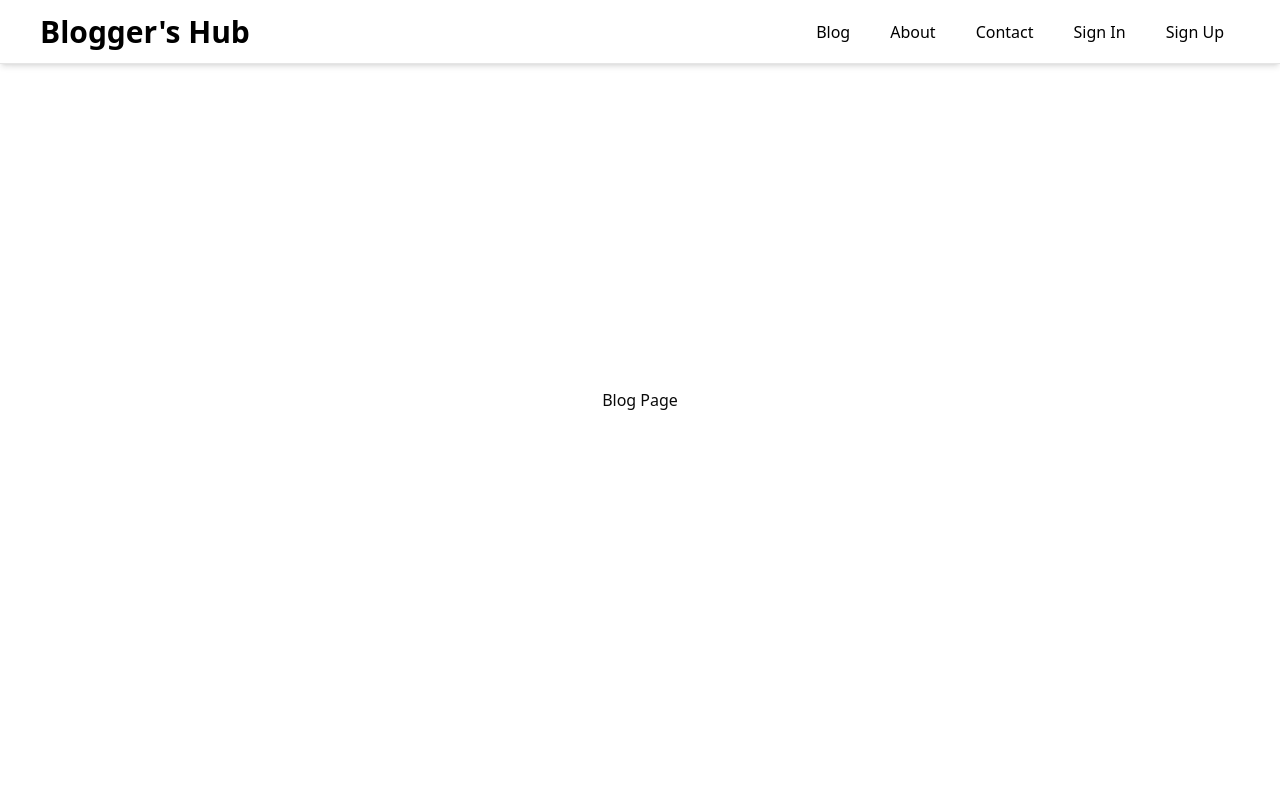
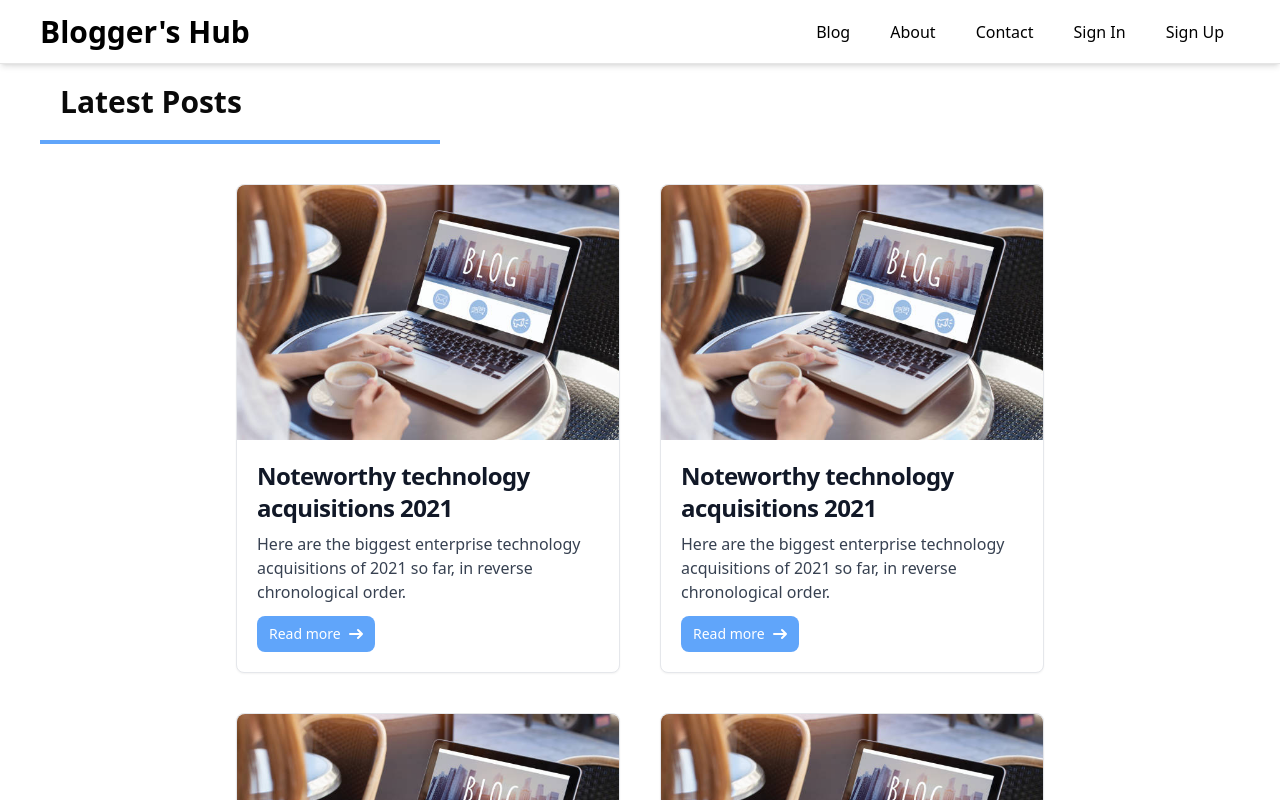
Before and after one commit to rajesh-ranjan-git/bloggershub, a Next.js app in the folder bloggershub/: page /blog in a window 1280 px wide. Shown: the top 800 px of the page. Built offline with nearby package versions, Linux system fonts and the light colour scheme.

Commit message:
Latest blogs and Blog page UI

```diff
--- a/bloggershub/src/app/blog/page.jsx
+++ b/bloggershub/src/app/blog/page.jsx
@@ -1,7 +1,30 @@
+import BlogCard from "@/components/blogCard/blogCard";
+
 const Blog = () => {
   return (
-    <section className="flex justify-center items-center px-10 w-screen h-screen">
-      Blog Page
+    <section className="flex justify-center pt-16 w-screen">
+      <div className="flex flex-col justify-center px-10">
+        <div className="p-5 border-b-4 border-blue-400 w-full xl:w-1/3 font-semibold text-3xl xl:text-left text-center">
+          Latest Posts
+        </div>
+        <div className="flex md:flex-row flex-col flex-wrap justify-center gap-10 py-10 w-full">
+          <BlogCard />
+          <BlogCard />
+          <BlogCard />
+          <BlogCard />
+          <BlogCard />
+          <BlogCard />
+          <BlogCard />
+          <BlogCard />
+          <BlogCard />
+          <BlogCard />
+          <BlogCard />
+          <BlogCard />
+          <BlogCard />
+          <BlogCard />
+          <BlogCard />
+        </div>
+      </div>
     </section>
   );
 };
--- /dev/null
+++ b/bloggershub/src/components/blogCard/blogCard.jsx
@@ -0,0 +1,42 @@
+import Link from "next/link";
+
+const BlogCard = () => {
+  return (
+    <div className="bg-white shadow-sm hover:shadow-md border border-gray-200 rounded-lg max-w-sm">
+      <img className="rounded-t-lg" src="/images/blog.jpg" alt="blogImage" />
+
+      <div className="p-5">
+        <h5 className="mb-2 font-bold text-gray-900 text-2xl tracking-tight">
+          Noteworthy technology acquisitions 2021
+        </h5>
+        <p className="mb-3 font-normal text-gray-700">
+          Here are the biggest enterprise technology acquisitions of 2021 so
+          far, in reverse chronological order.
+        </p>
+        <Link
+          href="#"
+          className="inline-flex items-center bg-blue-400 hover:bg-blue-600 hover:shadow-md px-3 py-2 rounded-lg focus:outline-none focus:ring-4 focus:ring-blue-300 font-medium text-white text-sm text-center"
+        >
+          Read more
+          <svg
+            className="ms-2 w-3.5 h-3.5 rtl:rotate-180"
+            aria-hidden="true"
+            xmlns="http://www.w3.org/2000/svg"
+            fill="none"
+            viewBox="0 0 14 10"
+          >
+            <path
+              stroke="currentColor"
+              strokeLinecap="round"
+              strokeLinejoin="round"
+              strokeWidth="2"
+              d="M1 5h12m0 0L9 1m4 4L9 9"
+            />
+          </svg>
+        </Link>
+      </div>
+    </div>
+  );
+};
+
+export default BlogCard;
--- a/bloggershub/src/components/latestPosts/latestPosts.jsx
+++ b/bloggershub/src/components/latestPosts/latestPosts.jsx
@@ -1,8 +1,15 @@
+import BlogCard from "../blogCard/blogCard";
+
 const LatestPosts = () => {
   return (
-    <div className="flex flex-col justify-center items-center">
+    <div className="flex flex-col justify-center items-center px-10">
       <div className="px-10 py-8 border-b-4 border-blue-400 font-semibold text-5xl">
         Latest Posts
+      </div>
+      <div className="flex md:flex-row flex-col flex-wrap justify-center items-center gap-10 py-10 w-full">
+        <BlogCard />
+        <BlogCard />
+        <BlogCard />
       </div>
     </div>
   );
```
Also changed, not shown: bloggershub/public/images/blog.jpg (added).
